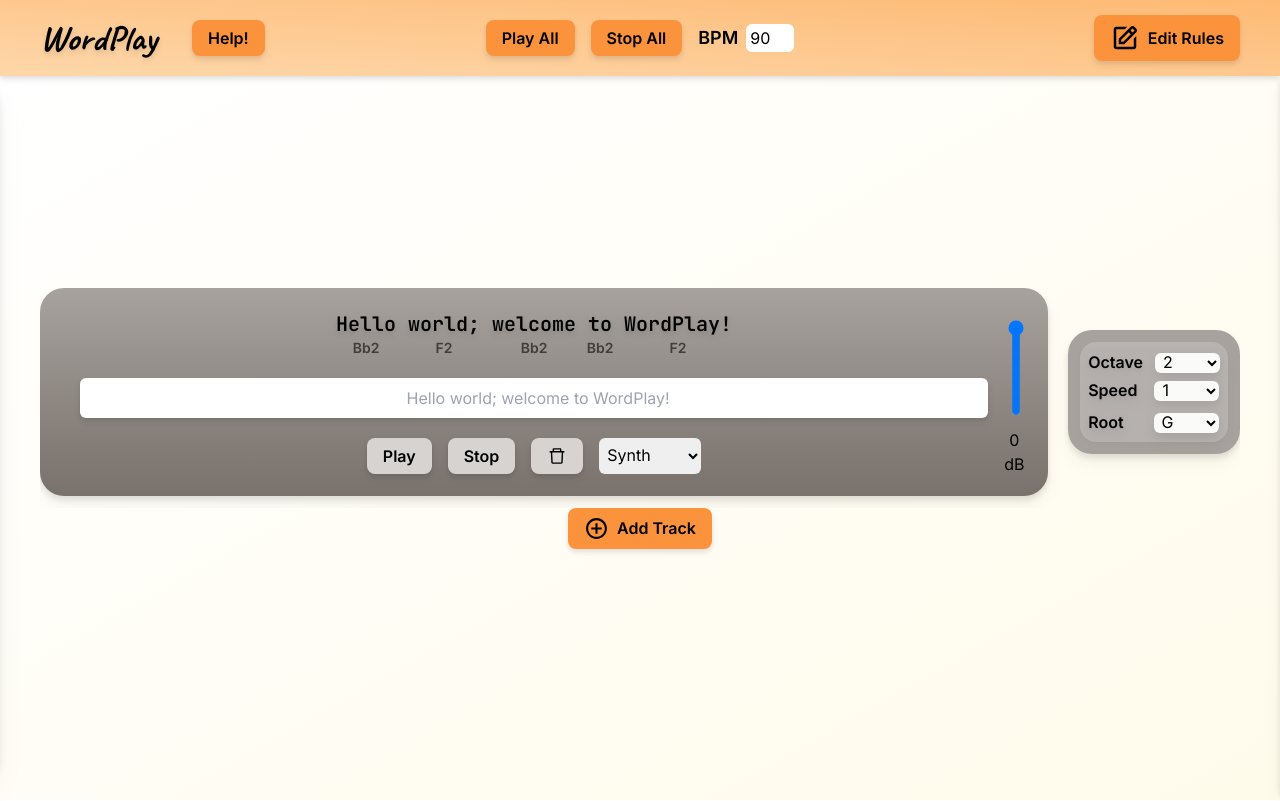
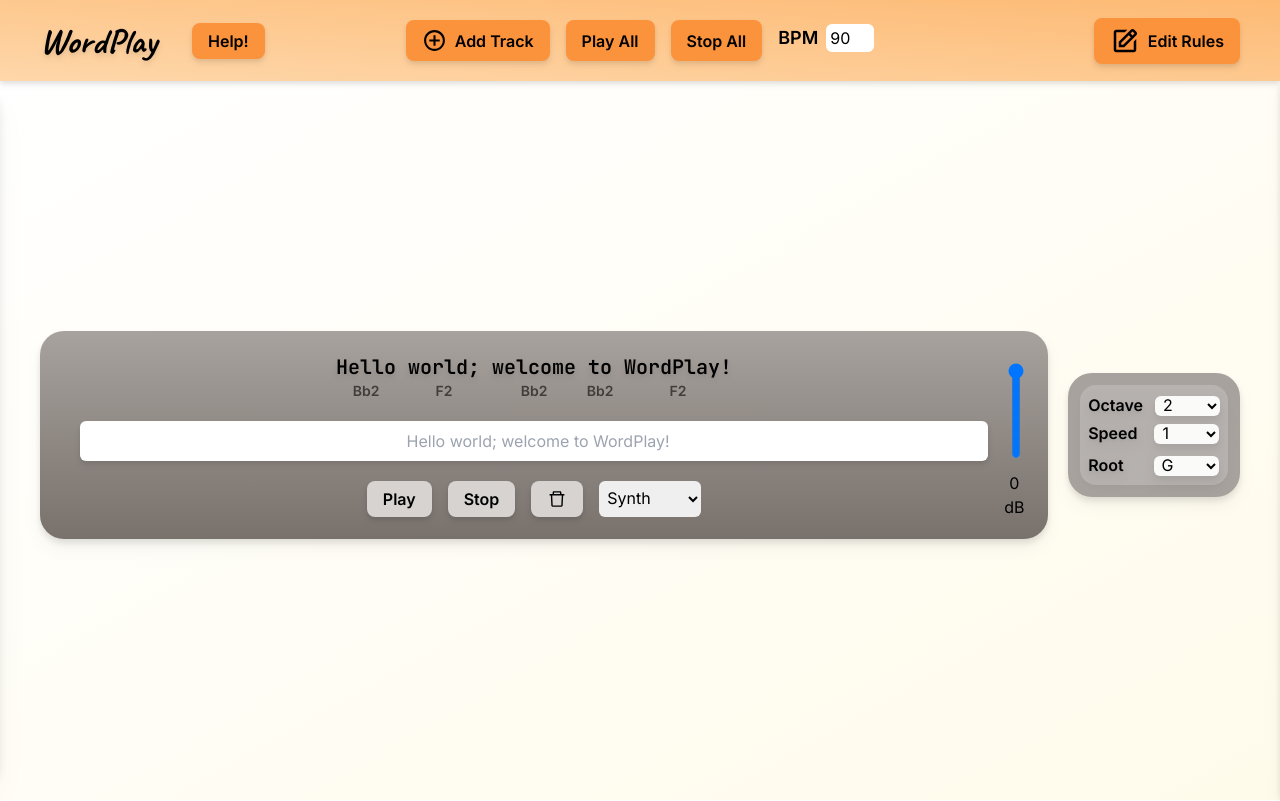
Before and after one commit to antonwallstedt/wordplay, a React (Vite) app: page / in a window 1280 px wide. Shown: the top 801 px of the page. Built offline with nearby package versions, Linux system fonts and the light colour scheme; what tw-elements would draw is missing.

Commit message:
Move add tracks into toolbar and styling fixes

```diff
--- a/src/App.jsx
+++ b/src/App.jsx
@@ -8,6 +8,16 @@ import HelpMenu from "./containers/HelpMenu";
 
 function App() {
   const scaleGenerator = new ScaleGenerator();
+  const defaultTracks = [
+    {
+      key: 0,
+      id: 0,
+      text: "Hello world; welcome to WordPlay!",
+      octave: 2,
+      instrument: "Synth",
+      speed: 1,
+    },
+  ];
   const [rootNote, setRootNote] = useState("G");
   const [scale, setScale] = useState("Dorian Mode");
   const [scaleNotes, setScaleNotes] = useState(() => {
@@ -26,6 +36,25 @@ function App() {
     setMapping(() => {
       return scaleGenerator.createMapping(target.value, scale, octave);
     });
+  };
+  const [tracks, setTracks] = useState(defaultTracks);
+
+  const handleAdd = () => {
+    setTracks([
+      ...tracks,
+      {
+        key: tracks.length,
+        id: Date.now(),
+        text: "",
+        octave: octave,
+        instrument: "Synth",
+        speed: 1,
+      },
+    ]);
+  };
+
+  const handleDelete = (trackId) => {
+    setTracks((prev) => prev.filter((track) => track.id !== trackId));
   };
 
   const handleScaleChange = ({ target }) => {
@@ -87,9 +116,12 @@ function App() {
         handlePlayAll={handlePlayAll}
         handleStopAll={handleStopAll}
         handleHelp={handleHelp}
+        handleAdd={handleAdd}
       />
       <div className="flex h-full flex-row justify-between overflow-y-hidden">
         <Playground
+          handleDelete={handleDelete}
+          tracks={tracks}
           isPlayingAll={isPlayingAll}
           mapping={mapping}
           scaleNotes={scaleNotes}
--- a/src/containers/Playground.jsx
+++ b/src/containers/Playground.jsx
@@ -1,39 +1,19 @@
-import React, { useState } from "react";
-import ButtonPrimary from "../components/ButtonPrimary";
-import { MdOutlineAddCircleOutline } from "react-icons/md";
+import React from "react";
 import TrackContainer from "./TrackContainer";
 
 const Playground = ({
+  handleDelete,
+  tracks,
   isPlayingAll,
   mapping,
   octave,
   rootNote,
   scaleNotes,
 }) => {
-  const defaultTracks = [
-    {
-      key: 0,
-      id: 0,
-      text: "Hello world; welcome to WordPlay!",
-      octave: 2,
-      instrument: "Synth",
-      speed: 1,
-    },
-  ];
-  const [tracks, setTracks] = useState(defaultTracks);
-
-  const handleAdd = () => {
-    setTracks([...tracks, { key: tracks.length, id: Date.now(), text: "" }]);
-  };
-
-  const handleDelete = (trackId) => {
-    setTracks((prev) => prev.filter((track) => track.id !== trackId));
-  };
-
   return (
-    <div className="relative top-0 z-0 flex h-full flex-grow flex-col items-center justify-center bg-gradient-to-br from-white to-amber-50 p-10">
-      <div className="flex w-full flex-wrap items-center justify-center">
-        <div className="grid h-full w-full grid-cols-1 overflow-auto">
+    <div className="relative top-0 z-0 flex h-full flex-grow flex-col items-center justify-center bg-gradient-to-br from-white to-amber-50">
+      <div className="flex h-full w-full flex-wrap items-center justify-center">
+        <div className="grid h-full w-full grid-cols-1 overflow-auto p-10">
           {tracks.map((track) => (
             <TrackContainer
               key={track.key}
@@ -52,12 +32,6 @@ const Playground = ({
           ))}
         </div>
       </div>
-      <ButtonPrimary
-        icon={<MdOutlineAddCircleOutline className="mr-2" size="25px" />}
-        edit="w-30 mb-10 right-10 flex justify-center items-center text-center"
-        text="Add Track"
-        handleClick={handleAdd}
-      />
     </div>
   );
 };
--- a/src/containers/Toolbar.jsx
+++ b/src/containers/Toolbar.jsx
@@ -1,6 +1,7 @@
 import React from "react";
 import { BiEdit } from "react-icons/bi";
 import ButtonPrimary from "../components/ButtonPrimary";
+import { MdOutlineAddCircleOutline } from "react-icons/md";
 import * as Tone from "tone";
 
 function Toolbar({
@@ -8,6 +9,7 @@ function Toolbar({
   handlePlayAll,
   handleStopAll,
   handleHelp,
+  handleAdd,
 }) {
   Tone.Transport.bpm.value = 90; // Default to 90 bpm
   const handleBpmChange = ({ target }) => {
@@ -24,6 +26,12 @@ function Toolbar({
         handleClick={handleHelp}
       />
       <div className="flex gap-4">
+        <ButtonPrimary
+          icon={<MdOutlineAddCircleOutline className="mr-2" size="25px" />}
+          edit="w-30 right-10 flex justify-center items-center text-center"
+          text="Add Track"
+          handleClick={handleAdd}
+        />
         <ButtonPrimary text="Play All" handleClick={handlePlayAll} />
         <ButtonPrimary text="Stop All" handleClick={handleStopAll} />
         <h2 className="mt-1 text-lg font-semibold">BPM</h2>
```
